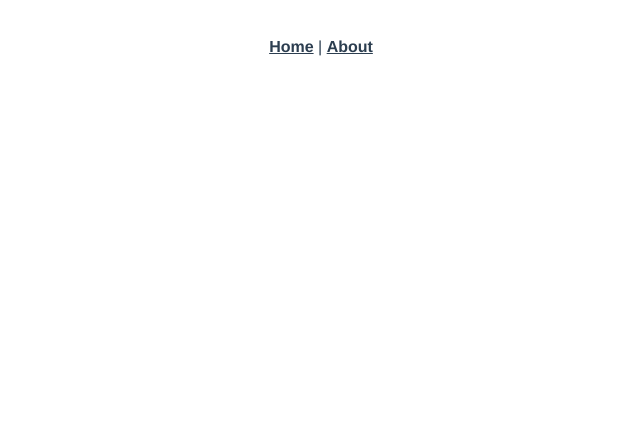
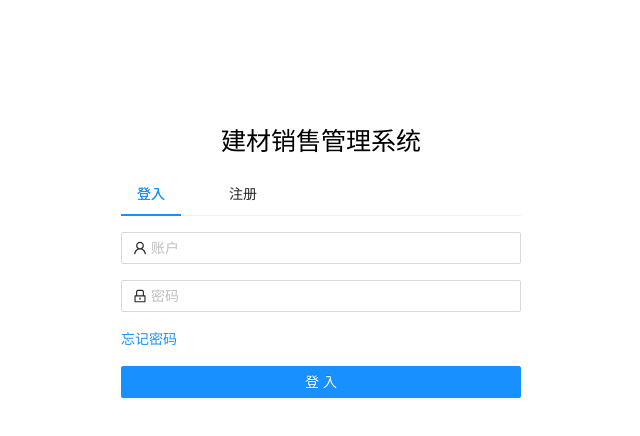
Before and after one commit to Javascript493/mgr, a Vue app in the folder building-material-mgr-fe/: page /#/auth in a window 1280 px wide. Before the commit this address had no page. Shown: the top 436 px of the page, without its empty margins (319-959 px from the left). Built offline with nearby package versions, Linux system fonts and the light colour scheme.

Commit message:
完成前端登入注册等相关页面

```diff
--- a/building-material-mgr-fe/package.json
+++ b/building-material-mgr-fe/package.json
@@ -8,6 +8,8 @@
     "lint": "vue-cli-service lint"
   },
   "dependencies": {
+    "@ant-design/icons-vue": "^6.0.1",
+    "ant-design-vue": "^2.2.8",
     "core-js": "^3.8.3",
     "vue": "^3.2.13",
     "vue-router": "^4.0.3",
--- a/building-material-mgr-fe/src/App.vue
+++ b/building-material-mgr-fe/src/App.vue
@@ -1,30 +1,27 @@
 <template>
-  <nav>
-    <router-link to="/">Home</router-link> |
-    <router-link to="/about">About</router-link>
-  </nav>
+
   <router-view/>
 </template>
 
-<style lang="scss">
-#app {
-  font-family: Avenir, Helvetica, Arial, sans-serif;
-  -webkit-font-smoothing: antialiased;
-  -moz-osx-font-smoothing: grayscale;
-  text-align: center;
-  color: #2c3e50;
-}
+// <style lang="scss">
+// #app {
+//   font-family: Avenir, Helvetica, Arial, sans-serif;
+//   -webkit-font-smoothing: antialiased;
+//   -moz-osx-font-smoothing: grayscale;
+//   text-align: center;
+//   color: #2c3e50;
+// }
 
-nav {
-  padding: 30px;
+// nav {
+//   padding: 30px;
 
-  a {
-    font-weight: bold;
-    color: #2c3e50;
+//   a {
+//     font-weight: bold;
+//     color: #2c3e50;
 
-    &.router-link-exact-active {
-      color: #42b983;
-    }
-  }
-}
-</style>
+//     &.router-link-exact-active {
+//       color: #42b983;
+//     }
+//   }
+// }
+// </style>
--- a/building-material-mgr-fe/src/components/HelloWorld.vue
+++ /dev/null
@@ -1,60 +0,0 @@
-<template>
-  <div class="hello">
-    <h1>{{ msg }}</h1>
-    <p>
-      For a guide and recipes on how to configure / customize this project,<br>
-      check out the
-      <a href="https://cli.vuejs.org" target="_blank" rel="noopener">vue-cli documentation</a>.
-    </p>
-    <h3>Installed CLI Plugins</h3>
-    <ul>
-      <li><a href="https://github.com/vuejs/vue-cli/tree/dev/packages/%40vue/cli-plugin-babel" target="_blank" rel="noopener">babel</a></li>
-      <li><a href="https://github.com/vuejs/vue-cli/tree/dev/packages/%40vue/cli-plugin-router" target="_blank" rel="noopener">router</a></li>
-      <li><a href="https://github.com/vuejs/vue-cli/tree/dev/packages/%40vue/cli-plugin-vuex" target="_blank" rel="noopener">vuex</a></li>
-      <li><a href="https://github.com/vuejs/vue-cli/tree/dev/packages/%40vue/cli-plugin-eslint" target="_blank" rel="noopener">eslint</a></li>
-    </ul>
-    <h3>Essential Links</h3>
-    <ul>
-      <li><a href="https://vuejs.org" target="_blank" rel="noopener">Core Docs</a></li>
-      <li><a href="https://forum.vuejs.org" target="_blank" rel="noopener">Forum</a></li>
-      <li><a href="https://chat.vuejs.org" target="_blank" rel="noopener">Community Chat</a></li>
-      <li><a href="https://twitter.com/vuejs" target="_blank" rel="noopener">Twitter</a></li>
-      <li><a href="https://news.vuejs.org" target="_blank" rel="noopener">News</a></li>
-    </ul>
-    <h3>Ecosystem</h3>
-    <ul>
-      <li><a href="https://router.vuejs.org" target="_blank" rel="noopener">vue-router</a></li>
-      <li><a href="https://vuex.vuejs.org" target="_blank" rel="noopener">vuex</a></li>
-      <li><a href="https://github.com/vuejs/vue-devtools#vue-devtools" target="_blank" rel="noopener">vue-devtools</a></li>
-      <li><a href="https://vue-loader.vuejs.org" target="_blank" rel="noopener">vue-loader</a></li>
-      <li><a href="https://github.com/vuejs/awesome-vue" target="_blank" rel="noopener">awesome-vue</a></li>
-    </ul>
-  </div>
-</template>
-
-<script>
-export default {
-  name: 'HelloWorld',
-  props: {
-    msg: String,
-  },
-};
-</script>
-
-<!-- Add "scoped" attribute to limit CSS to this component only -->
-<style scoped lang="scss">
-h3 {
-  margin: 40px 0 0;
-}
-ul {
-  list-style-type: none;
-  padding: 0;
-}
-li {
-  display: inline-block;
-  margin: 0 10px;
-}
-a {
-  color: #42b983;
-}
-</style>
--- a/building-material-mgr-fe/src/main.js
+++ b/building-material-mgr-fe/src/main.js
@@ -2,5 +2,13 @@ import { createApp } from 'vue';
 import App from './App.vue';
 import router from './router';
 import store from './store';
+import Antd from 'ant-design-vue';
 
-createApp(App).use(store).use(router).mount('#app');
+
+import 'ant-design-vue/dist/antd.css';
+
+createApp(App)
+.use(store)
+.use(router)
+.use(Antd)
+.mount('#app');
--- a/building-material-mgr-fe/src/router/index.js
+++ b/building-material-mgr-fe/src/router/index.js
@@ -1,20 +1,18 @@
 import { createRouter, createWebHashHistory } from 'vue-router';
-import HomeView from '../views/HomeView.vue';
+
 
 const routes = [
   {
-    path: '/',
-    name: 'home',
-    component: HomeView,
+    path: '/auth',
+    name: 'Auth',
+    component: () => import(/* webpackChunkName: "auth" */ '../views/Auth/index.vue'),
+
   },
-  {
-    path: '/about',
-    name: 'about',
-    // route level code-splitting
-    // this generates a separate chunk (about.[hash].js) for this route
-    // which is lazy-loaded when the route is visited.
-    component: () => import(/* webpackChunkName: "about" */ '../views/AboutView.vue'),
-  },
+  // {
+  //   path: '/about',
+  //   name: 'about',
+  //   component: () => import(/* webpackChunkName: "about" */ '../views/AboutView.vue'),
+  // },
 ];
 
 const router = createRouter({
--- a/building-material-mgr-fe/src/views/AboutView.vue
+++ /dev/null
@@ -1,5 +0,0 @@
-<template>
-  <div class="about">
-    <h1>This is an about page</h1>
-  </div>
-</template>
--- /dev/null
+++ b/building-material-mgr-fe/src/views/Auth/index.scss
@@ -0,0 +1,38 @@
+.bg{
+    position: absolute;
+    left: 0;
+    top: 0;
+    right: 0;
+    bottom: 0;
+    // background-image: url('../../assets/building.jpg');
+    // background-size: cover;
+    // background-repeat: no-repeat;
+    // opacity: 1;
+    //background-color: rgba(224, 224, 224, 0.411);
+}
+
+.auth{
+    .title{
+        padding-bottom: 10px;
+        font-size: 25px;
+        color: rgb(0, 0, 0);
+    }
+    .title-info{
+        margin-top: 100px;
+        text-align: center;
+    }
+
+    .form{
+        width: 400px;
+        margin: 0 auto;
+
+        .item{
+            margin-bottom: 16px;
+
+            button{
+                width: 100%;
+            }
+        }
+    }
+
+}
--- /dev/null
+++ b/building-material-mgr-fe/src/views/Auth/index.vue
@@ -0,0 +1,78 @@
+<template>
+  <div class="auth">
+    <div class="bg"></div>
+    <div class="title-info">
+      <img src="" alt="" />
+      <div class="title">建材销售管理系统</div>
+    </div>
+
+    <div class="form">
+      <a-tabs>
+        <a-tab-pane key="1" tab="登入">
+          <div class="item">
+            <a-input placeholder="账户">
+              <template v-slot:prefix>
+                <UserOutlined />
+              </template>
+            </a-input>
+          </div>
+
+          <div class="item">
+            <a-input placeholder="密码">
+              <template v-slot:prefix>
+                <LockOutlined />
+              </template>
+            </a-input>
+          </div>
+
+          <div class="item">
+            <a href="">忘记密码</a>
+          </div>
+
+          <div class="item">
+            <a-button type="primary"> 登入 </a-button>
+          </div>
+        </a-tab-pane>
+        <a-tab-pane key="2" tab="注册">
+          <div class="item">
+            <a-input placeholder="账户">
+              <template v-slot:prefix>
+                <UserOutlined />
+              </template>
+            </a-input>
+          </div>
+
+          <div class="item">
+            <a-input placeholder="密码">
+              <template v-slot:prefix>
+                <LockOutlined />
+              </template>
+            </a-input>
+          </div>
+
+           <div class="item">
+            <a-input placeholder="邀请码">
+              <template v-slot:prefix>
+                <SmileOutlined />
+              </template>
+            </a-input>
+          </div>
+
+          <div class="item"></div>
+
+          <div class="item">
+            <a-button type="primary"> 注册 </a-button>
+          </div>
+        </a-tab-pane>
+      </a-tabs>
+    </div>
+    <!-- <a-button type="primary">Primary Button</a-button> -->
+  </div>
+</template>
+
+<script src="./index.js"></script>
+//引入组件逻辑
+
+<style lang="scss" scpoed>
+@import "./index.scss";
+</style>
--- a/building-material-mgr-fe/src/views/HomeView.vue
+++ /dev/null
@@ -1,18 +0,0 @@
-<template>
-  <div class="home">
-    <img alt="Vue logo" src="../assets/logo.png">
-    <HelloWorld msg="Welcome to Your Vue.js App"/>
-  </div>
-</template>
-
-<script>
-// @ is an alias to /src
-import HelloWorld from '@/components/HelloWorld.vue';
-
-export default {
-  name: 'HomeView',
-  components: {
-    HelloWorld,
-  },
-};
-</script>
```
Also changed, not shown: building-material-mgr-fe/src/views/Auth/index.js (added, +13 -0 lines), building-material-mgr-fe/src/assets/logo.png (deleted), 1 other file (tests, documents, lock files or other folders).
